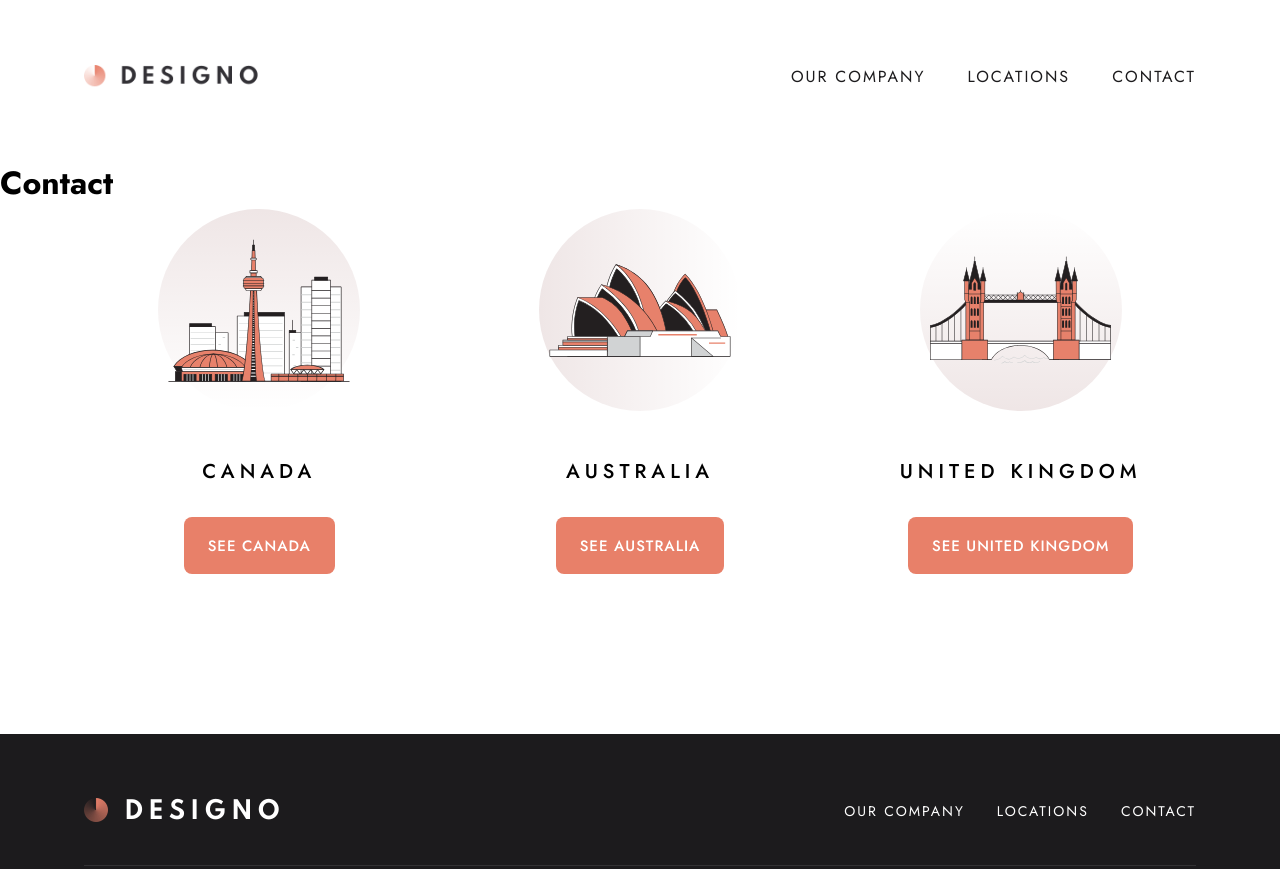
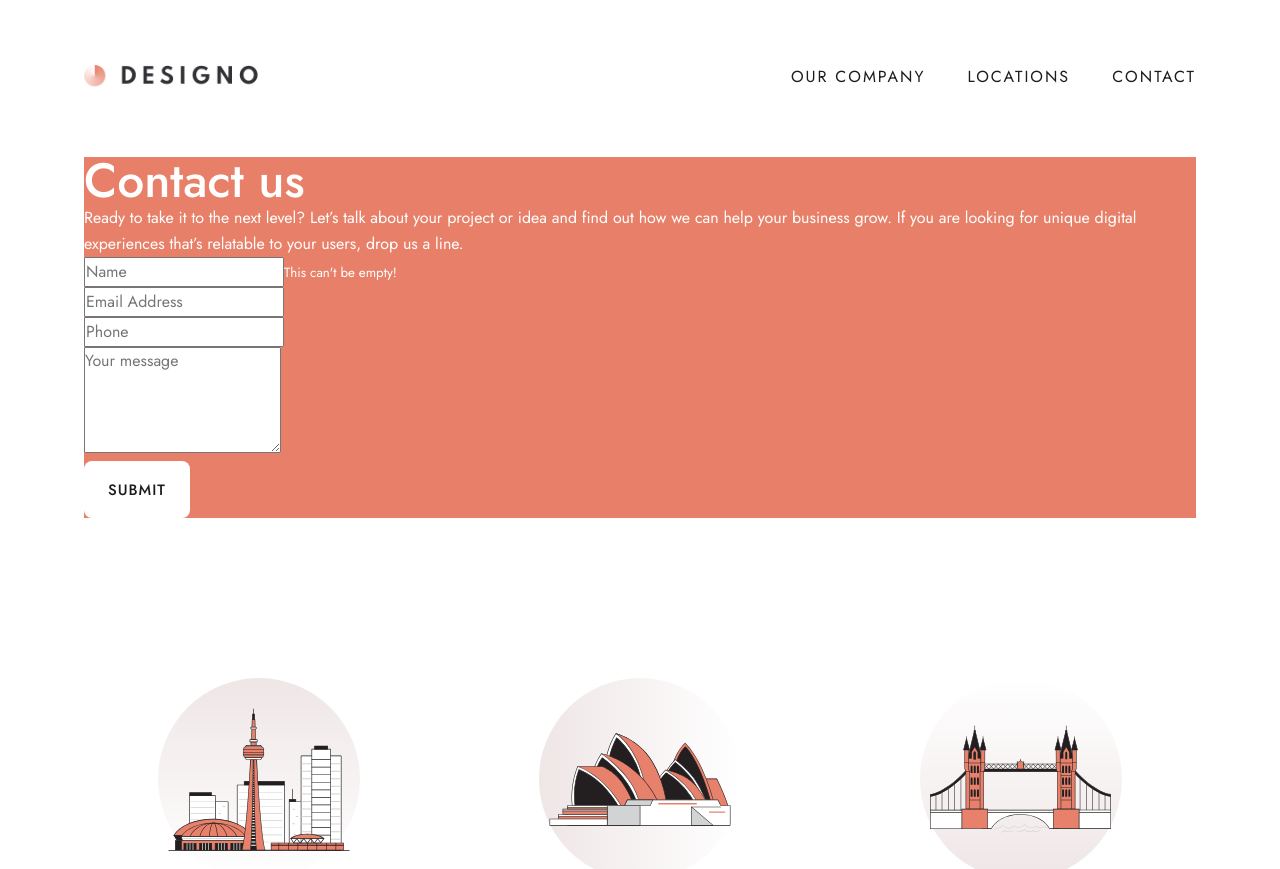
Before and after one commit to Yasmine10/designo-multi-page-website, a React (Vite) app: page /contact in a window 1280 px wide. Shown: the top 869 px of the page. Built offline with nearby package versions, Linux system fonts and the light colour scheme.

Commit message:
added html contact form intro section

```diff
--- a/src/views/Contact.jsx
+++ b/src/views/Contact.jsx
@@ -3,7 +3,38 @@ import Locations from "../components/Locations.jsx";
 function Contact(props) {
     return (
         <main id="main" className="main">
-            <h1>Contact</h1>
+            <section className="contact-intro-form | container--full-mobile bg-primary-400 txt-primary-100 spacing-l">
+                <div className="contact-intro-form__intro">
+                    <h1 className="title | h1">Contact us</h1>
+                    <p className="text">Ready to take it to the next level? Let’s talk about your project or idea and find out how we
+                        can help your business grow. If you are looking for unique digital experiences that’s relatable
+                        to your users, drop us a line.</p>
+                </div>
+                <div className="contact-intro-form__form">
+                    <form action="">
+                        <div className="form-group">
+                            <label htmlFor="contact-form__name" className="sr-only">Name</label>
+                            <input type="text" id="contact-form__name" name="name" placeholder="Name"/>
+                            <small className="input-error">This can't be empty!</small>
+                        </div>
+                        <div className="form-group">
+                            <label htmlFor="contact-form__email" className="sr-only">Email Address</label>
+                            <input type="email" id="contact-form__email" name="email" placeholder="Email Address"/>
+                            <small className="input-error"></small>
+                        </div>
+                        <div className="form-group">
+                            <label htmlFor="contact-form__phone" className="sr-only">Phone</label>
+                            <input type="text" id="contact-form__phone" name="phone" placeholder="Phone"/>
+                            <small className="input-error"></small>
+                        </div>
+                        <div className="form-group">
+                            <label htmlFor="contact-form__message" className="sr-only">Your message</label>
+                            <textarea id="contact-form__message" name="message" rows="4" placeholder="Your message" />
+                        </div>
+                        <button type="submit" className="contact-form__btn | btn btn--primary">Submit</button>
+                    </form>
+                </div>
+            </section>
 
             <Locations />
         </main>
```
